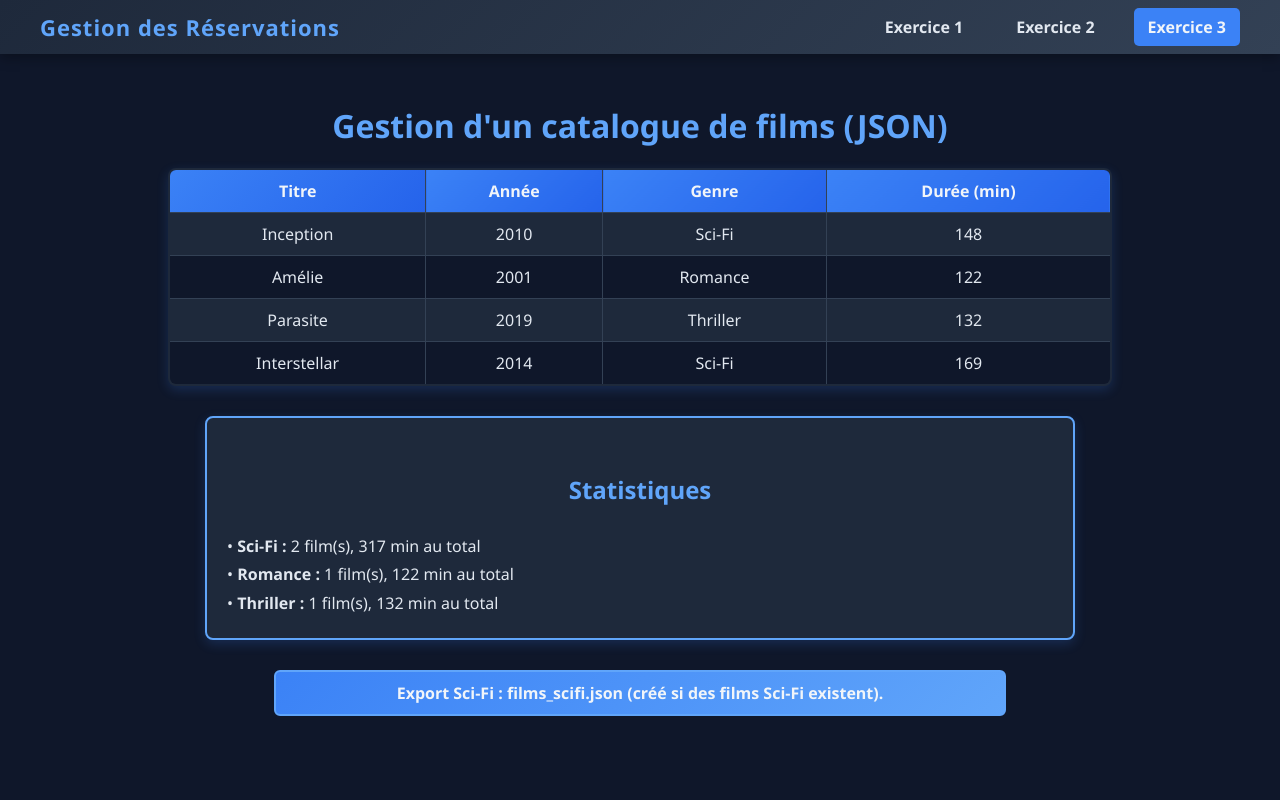
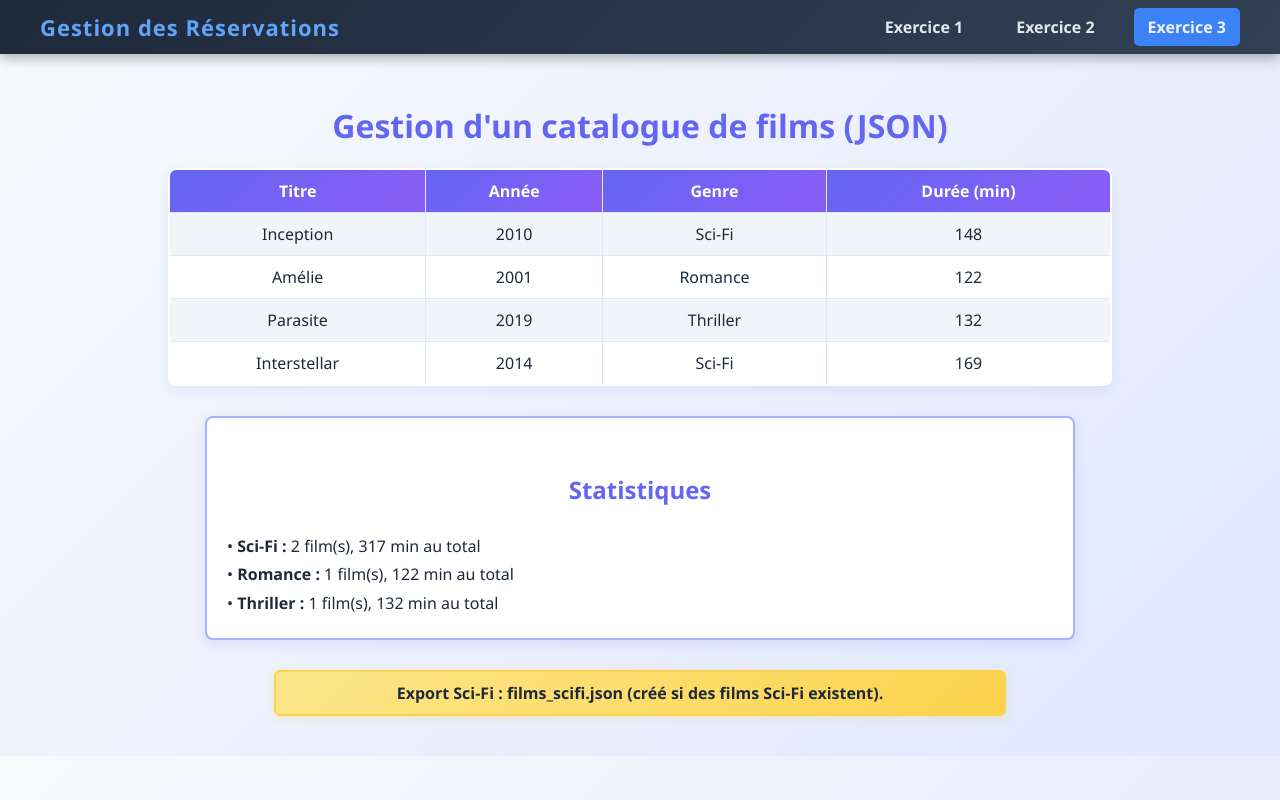
Before and after one commit to safaamedia/TP4, a PHP site: page /exercice3.php in a window 1280 px wide. Run offline with PHP 8.4, Linux system fonts and the light colour scheme.

Commit message:
Refactor CSS styles for better UI design
Updated styles for improved aesthetics and readability.

```diff
--- a/exercice3.php
+++ b/exercice3.php
@@ -7,15 +7,15 @@
 <style>
 body {
     font-family: 'Segoe UI', Arial, sans-serif;
-    background: #0F172A;
-    color: #E2E8F0;
+    background: linear-gradient(135deg, #F8FAFC 0%, #E0E7FF 100%);
+    color: #1E293B;
     margin: 0;
     padding: 0;
 }
 
 h1, h2 {
     text-align: center;
-    color: #60A5FA;
+    color: #6366F1;
     margin-top: 30px;
 }
 
@@ -28,61 +28,62 @@ table {
     border-collapse: collapse;
     width: 80%;
     margin: 20px auto;
-    background: #1E293B;
+    background: #FFFFFF;
     border-radius: 8px;
     overflow: hidden;
-    border: 2px solid #3B82F6;
-    box-shadow: 0 4px 12px rgba(59, 130, 246, 0.2);
+    border: 2px solid #A5B4FC;
+    box-shadow: 0 4px 12px rgba(99, 102, 241, 0.1);
 }
 
 th, td {
-    border: 1px solid #334155;
+    border: 1px solid #E0E7FF;
     padding: 10px;
     text-align: center;
 }
 
 th {
-    background: linear-gradient(135deg, #3B82F6 0%, #2563EB 100%);
-    color: #F1F5F9;
+    background: linear-gradient(135deg, #6366F1 0%, #8B5CF6 100%);
+    color: #FFFFFF;
     font-size: 16px;
 }
 
 tr:nth-child(even) {
-    background-color: #1E293B;
+    background-color: #F1F5F9;
 }
 
 tr:nth-child(odd) {
-    background-color: #0F172A;
+    background-color: #FFFFFF;
 }
 
 tr:hover {
-    background-color: #334155;
+    background-color: #E0E7FF;
 }
 
 /* Stats box */
 .stats {
-    background: #1E293B;
+    background: #FFFFFF;
     width: 70%;
     margin: 30px auto;
-    border: 2px solid #60A5FA;
+    border: 2px solid #A5B4FC;
     border-radius: 8px;
     padding: 20px;
-    color: #E2E8F0;
-    box-shadow: 0 4px 12px rgba(59, 130, 246, 0.2);
+    color: #1E293B;
+    box-shadow: 0 4px 12px rgba(99, 102, 241, 0.15);
     line-height: 1.8;
 }
 
 /* Success message */
 .success {
-    color: #F1F5F9;
+    color: #1E293B;
     font-weight: bold;
     text-align: center;
-    background: linear-gradient(135deg, #3B82F6 0%, #60A5FA 100%);
-    border: 2px solid #60A5FA;
+    background: linear-gradient(135deg, #FDE68A 0%, #FCD34D 100%);
+    border: 2px solid #FCD34D;
     width: 60%;
     margin: 20px auto;
     padding: 10px;
     border-radius: 6px;
+    box-shadow: 0 2px 8px rgba(252, 211, 77, 0.3);
 }
 </style>
 </head>
```
